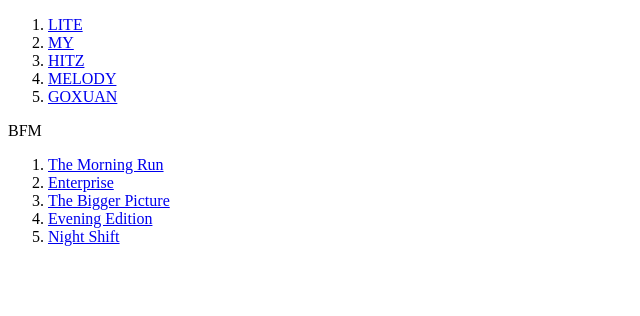
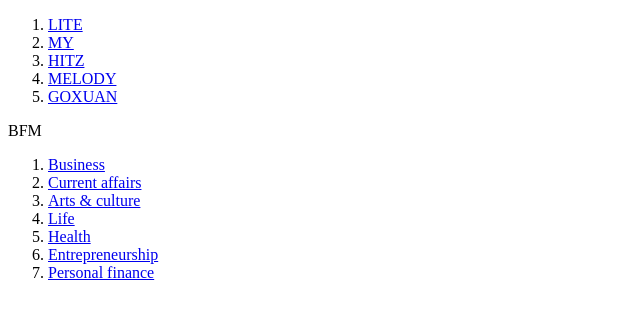
Before and after one commit to BoonHock/scrape-page, a plain HTML site: page index.html in a window 1280 px wide. Shown: the whole page, without its empty margins (0-640 px from the left). Drawn offline with Linux system fonts and the light colour scheme.

Commit message:
update bfm links

```diff
--- a/index.html
+++ b/index.html
@@ -65,30 +65,40 @@
       <p id="bfm_podcast">BFM</p>
       <ol id="bfm_programmes">
         <li>
-          <a href="https://www.bfm.my/programme/the-morning-run" target="_blank"
-            >The Morning Run</a
+          <a href="https://www.bfm.my/search?content_type=podcast&page=1&category=markets%2Ctechnology%2Ccorporates%2Cwomen+in+business%2Ceconomy%2Cmanaging%2Cthe+workplace" target="_blank"
+            >Business</a
           >
         </li>
         <li>
-          <a href="https://www.bfm.my/programme/enterprise" target="_blank"
-            >Enterprise</a
+          <a href="https://www.bfm.my/search?content_type=podcast&page=1&category=politics%2Cenvironment%2Ceducation%2Cgovernment%2Ccorruption%2Ccontroversies%2Cinternational%2Claw%2Factivism" target="_blank"
+            >Current affairs</a
           >
         </li>
         <li>
           <a
-            href="https://www.bfm.my/programme/the-bigger-picture"
+            href="https://www.bfm.my/search?content_type=podcast&page=1&category=performing+arts%2Cvisual+arts%2Cmusic%2Cfilm%2Cliterature%2Fphilosophy%2Chistory%2Fheritage%2Cculture"
             target="_blank"
-            >The Bigger Picture</a
+            >Arts & culture</a
           >
         </li>
         <li>
-          <a href="https://www.bfm.my/programme/evening-edition" target="_blank"
-            >Evening Edition</a
+          <a href="https://www.bfm.my/search?content_type=podcast&page=1&category=food%2Ctravel%2Csports%2Cfootball%2Cfashion%2Cgaming%2Ccars%2Fmotoring%2Cfamily%2Fparenting" target="_blank"
+            >Life</a
           >
         </li>
         <li>
-          <a href="https://www.bfm.my/programme/night-shift" target="_blank"
-            >Night Shift</a
+          <a href="https://www.bfm.my/search?content_type=podcast&page=1&category=health+policy%2Cmanaging+disease%2Cmedical+advances%2Cwellness" target="_blank"
+            >Health</a
+          >
+        </li>
+        <li>
+          <a href="https://www.bfm.my/search?content_type=podcast&page=1&category=sme%2Centrepreneurs%2Cpersonal+development" target="_blank"
+            >Entrepreneurship</a
+          >
+        </li>
+        <li>
+          <a href="https://www.bfm.my/search?content_type=podcast&page=1&category=property%2Cyoung+finance%2Cinvestments%2Cfinancial+wellness%2Calternatives" target="_blank"
+            >Personal finance</a
           >
         </li>
       </ol>
```
